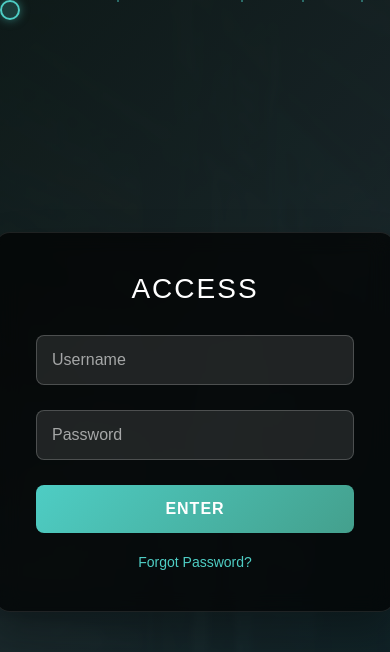
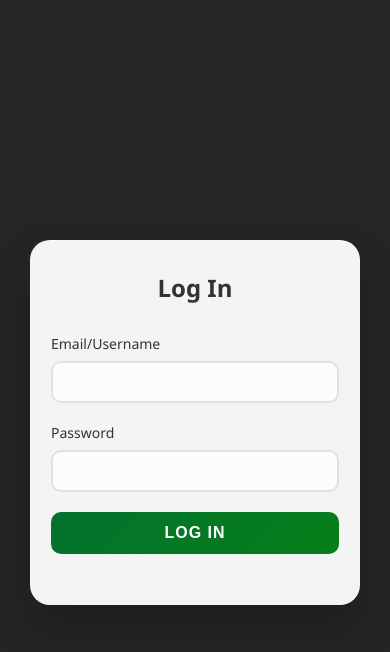
Before and after one commit to 19f6/graphQL, a plain HTML site: page login.html in a window 390 px wide. Drawn offline with Linux system fonts and the light colour scheme; files whose address does not match are found by name.

Commit message:
login page frontend done

```diff
--- a/login.html
+++ b/login.html
@@ -3,35 +3,33 @@
 <head>
     <meta charset="UTF-8">
     <meta name="viewport" content="width=device-width, initial-scale=1.0">
+    <title>Login</title>
     <link rel="stylesheet" href="styles.css">
-    <title>Interactive Login</title>
 </head>
 <body>
-    <div class="container" id="container">
-        <div class="background-overlay"></div>
-        <div class="reveal-circle" id="revealCircle"></div>
-        <div class="particles" id="particles"></div>
-        <div class="glow-effect"></div>
+    <div class="background" id="background"></div>
 
-        <div class="login-container">
-            <h1 class="login-title">ACCESS</h1>
-            <form id="loginForm">
-                <div class="form-group">
-                    <input type="text" class="form-input" placeholder="Username" required>
+    <div class="container">
+        <div class="login-box">
+            <div class="login-header">
+                <h2>Log In</h2>
+            </div>
+
+            <form class="login-form" id="loginForm">
+                <div class="input-group">
+                    <label for="email">Email/Username</label>
+                    <input type="email" id="email" name="email" required>
                 </div>
-                <div class="form-group">
-                    <input type="password" class="form-input" placeholder="Password" required>
+
+                <div class="input-group">
+                    <label for="password">Password</label>
+                    <input type="password" id="password" name="password" required>
                 </div>
-                <button type="submit" class="login-button">Enter</button>
+                <button type="submit" class="login-btn">Log In</button>
             </form>
-            <div class="forgot-password">
-                <a href="#" id="forgotLink">Forgot Password?</a>
-            </div>
         </div>
+    </div>
 
-        <div class="custom-cursor" id="cursor"></div>
-    </div>
-<script src="script.js"></script>
-
+    <script src="script.js"></script>
 </body>
 </html>
--- a/script.js
+++ b/script.js
@@ -1,103 +1,199 @@
-        const container = document.getElementById('container');
-        const revealCircle = document.getElementById('revealCircle');
-        const cursor = document.getElementById('cursor');
-        const particles = document.getElementById('particles');
-        let isHovering = false;
+// Get DOM elements
+const background = document.getElementById('background');
+const loginForm = document.getElementById('loginForm');
+const emailInput = document.getElementById('email');
+const passwordInput = document.getElementById('password');
 
-        // Create floating particles
-        function createParticles() {
-            for (let i = 0; i < 20; i++) {
-                const particle = document.createElement('div');
-                particle.className = 'particle';
-                particle.style.left = Math.random() * 100 + '%';
-                particle.style.animationDelay = Math.random() * 6 + 's';
-                particle.style.animationDuration = (Math.random() * 3 + 3) + 's';
-                particles.appendChild(particle);
-            }
-        }
+//
+document.addEventListener('mousemove', (e) => {
+    const mouseX = e.clientX;
+    const mouseY = e.clientY;
+    const windowWidth = window.innerWidth;
+    const windowHeight = window.innerHeight;
 
-        // Custom cursor movement
-        document.addEventListener('mousemove', (e) => {
-            cursor.style.left = e.clientX - 10 + 'px';
-            cursor.style.top = e.clientY - 10 + 'px';
+    // Convert mouse position to percentages
+    const mouseXPercent = (mouseX / windowWidth) * 100;
+    const mouseYPercent = (mouseY / windowHeight) * 100;
 
-            // Reveal effect on hover
-            const rect = container.getBoundingClientRect();
-            const x = e.clientX - rect.left;
-            const y = e.clientY - rect.top;
+    // Update CSS custom properties for the circle position
+    background.style.setProperty('--mouse-x', mouseXPercent + '%');
+    background.style.setProperty('--mouse-y', mouseYPercent + '%');
 
-            revealCircle.style.left = x - 100 + 'px';
-            revealCircle.style.top = y - 100 + 'px';
-            revealCircle.style.opacity = '1';
-        });
+    // Add active class to show the circle
+    background.classList.add('active');
+});
 
-        // Hide reveal circle when mouse leaves
-        container.addEventListener('mouseleave', () => {
-            revealCircle.style.opacity = '0';
-        });
+// Hide circle when mouse leaves the window
+document.addEventListener('mouseleave', () => {
+    background.classList.remove('active');
+});
 
-        // Enhanced hover effects for interactive elements
-        const interactiveElements = document.querySelectorAll('.form-input, .login-button, .forgot-password a');
+// Alternative hover effect for mobile/touch devices
+document.addEventListener('touchmove', (e) => {
+    const touch = e.touches[0];
+    const mouseX = touch.clientX;
+    const mouseY = touch.clientY;
+    const windowWidth = window.innerWidth;
+    const windowHeight = window.innerHeight;
 
-        interactiveElements.forEach(element => {
-            element.addEventListener('mouseenter', () => {
-                cursor.style.transform = 'scale(1.5)';
-                cursor.style.background = 'rgba(78, 205, 196, 0.4)';
-            });
+    // Convert touch position to percentages
+    const mouseXPercent = (mouseX / windowWidth) * 100;
+    const mouseYPercent = (mouseY / windowHeight) * 100;
 
-            element.addEventListener('mouseleave', () => {
-                cursor.style.transform = 'scale(1)';
-                cursor.style.background = 'rgba(78, 205, 196, 0.2)';
-            });
-        });
+    // Update CSS custom properties for the circle position
+    background.style.setProperty('--mouse-x', mouseXPercent + '%');
+    background.style.setProperty('--mouse-y', mouseYPercent + '%');
 
-        // Form submission
-        document.getElementById('loginForm').addEventListener('submit', (e) => {
-            e.preventDefault();
+    // Add active class to show the circle
+    background.classList.add('active');
+});
 
-            // Add loading animation
-            const button = document.querySelector('.login-button');
-            const originalText = button.textContent;
-            button.textContent = 'ACCESSING...';
-            button.style.background = 'linear-gradient(135deg, #666, #888)';
+document.addEventListener('touchend', () => {
+    background.classList.remove('active');
+});
 
-            // Simulate login process
-            setTimeout(() => {
-                button.textContent = 'ACCESS GRANTED';
-                button.style.background = 'linear-gradient(135deg, #27ae60, #2ecc71)';
+// Form validation and submission
+loginForm.addEventListener('submit', (e) => {
+    e.preventDefault();
 
-                setTimeout(() => {
-                    // Fade out effect
-                    document.body.style.transition = 'opacity 1s ease';
-                    document.body.style.opacity = '0';
+    const email = emailInput.value.trim();
+    const password = passwordInput.value.trim();
 
-                    setTimeout(() => {
-                        alert('Welcome! Login successful.');
-                        // Reset
-                        document.body.style.opacity = '1';
-                        button.textContent = originalText;
-                        button.style.background = 'linear-gradient(135deg, #4ecdc4, #44a08d)';
-                        document.getElementById('loginForm').reset();
-                    }, 1000);
-                }, 1000);
-            }, 2000);
-        });
+    // Basic validation
+    if (!email || !password) {
+        showMessage('Please fill in all fields', 'error');
+        return;
+    }
 
-        // Forgot password link
-        document.getElementById('forgotLink').addEventListener('click', (e) => {
-            e.preventDefault();
-            alert('Password recovery email would be sent to your registered email address.');
-        });
+    if (!isValidEmail(email)) {
+        showMessage('Please enter a valid email address', 'error');
+        return;
+    }
 
-        // Initialize
-        createParticles();
+    if (password.length < 6) {
+        showMessage('Password must be at least 6 characters long', 'error');
+        return;
+    }
 
-        // Add subtle screen glitch effect occasionally
-        setInterval(() => {
-            if (Math.random() < 0.1) {
-                document.body.style.filter = 'hue-rotate(10deg) contrast(1.1)';
-                setTimeout(() => {
-                    document.body.style.filter = 'none';
-                }, 100);
-            }
-        }, 3000);
+    // Simulate login process
+    // showMessage('Signing in...', 'loading');
+
+    // setTimeout(() => {
+    //     // Simulate successful login
+    //     showMessage('Login successful! Redirecting...', 'success');
+
+    //     // Redirect after 2 seconds (replace with actual redirect)
+    //     setTimeout(() => {
+    //         // window.location.href = '/dashboard';
+    //         console.log('Redirecting to dashboard...');
+    //     }, 2000);
+    // }, 1500);
+});
+
+// Email validation function
+function isValidEmail(email) {
+    const emailRegex = /^[^\s@]+@[^\s@]+\.[^\s@]+$/;
+    return emailRegex.test(email);
+}
+
+// Show message function
+// function showMessage(message, type) {
+//     // Remove any existing messages
+//     const existingMessage = document.querySelector('.message');
+//     if (existingMessage) {
+//         existingMessage.remove();
+//     }
+
+//     // Create message element
+//     const messageDiv = document.createElement('div');
+//     messageDiv.className = `message ${type}`;
+//     messageDiv.textContent = message;
+
+//     // Add styles for different message types
+//     const messageStyles = {
+//         success: {
+//             backgroundColor: '#10b981',
+//             color: 'white'
+//         },
+//         error: {
+//             backgroundColor: '#ef4444',
+//             color: 'white'
+//         },
+//         loading: {
+//             backgroundColor: '#3b82f6',
+//             color: 'white'
+//         }
+//     };
+
+//     Object.assign(messageDiv.style, {
+//         position: 'fixed',
+//         top: '20px',
+//         right: '20px',
+//         padding: '12px 20px',
+//         borderRadius: '8px',
+//         fontWeight: '500',
+//         zIndex: '1000',
+//         opacity: '0',
+//         transform: 'translateX(100%)',
+//         transition: 'all 0.3s ease',
+//         ...messageStyles[type]
+//     });
+
+//     document.body.appendChild(messageDiv);
+
+//     // Animate in
+//     setTimeout(() => {
+//         messageDiv.style.opacity = '1';
+//         messageDiv.style.transform = 'translateX(0)';
+//     }, 100);
+
+//     // Auto remove after 4 seconds (except for loading messages)
+//     if (type !== 'loading') {
+//         setTimeout(() => {
+//             messageDiv.style.opacity = '0';
+//             messageDiv.style.transform = 'translateX(100%)';
+//             setTimeout(() => {
+//                 if (messageDiv.parentNode) {
+//                     messageDiv.remove();
+//                 }
+//             }, 300);
+//         }, 4000);
+//     }
+// }
+
+// Input focus effects
+// emailInput.addEventListener('focus', () => {
+//     emailInput.parentNode.classList.add('focused');
+// });
+
+// emailInput.addEventListener('blur', () => {
+//     emailInput.parentNode.classList.remove('focused');
+// });
+
+// passwordInput.addEventListener('focus', () => {
+//     passwordInput.parentNode.classList.add('focused');
+// });
+
+// passwordInput.addEventListener('blur', () => {
+//     passwordInput.parentNode.classList.remove('focused');
+// });
+
+// Keyboard navigation
+document.addEventListener('keydown', (e) => {
+    if (e.key === 'Escape') {
+        // Clear any focused inputs
+        document.activeElement.blur();
+    }
+});
+
+// Initialize page
+document.addEventListener('DOMContentLoaded', () => {
+    // Add initial animation delay
+    setTimeout(() => {
+        const loginBox = document.querySelector('.login-box');
+        loginBox.style.opacity = '1';
+        loginBox.style.transform = 'translateY(0)';
+    }, 100);
+
+    console.log('Login page loaded successfully');
+});
--- a/styles.css
+++ b/styles.css
@@ -4,210 +4,200 @@
     box-sizing: border-box;
 }
 
-        body, html {
-            height: 100%;
-            font-family: 'Arial', sans-serif;
+body {
+    font-family: 'Segoe UI', Tahoma, Geneva, Verdana, sans-serif;
+    height: 100vh;
     overflow: hidden;
+    cursor: pointer;
 }
 
-        .container {
-            position: relative;
-            width: 100vw;
-            height: 100vh;
-            background: url(/home/fjassim/Desktop/GraphQL/background.png);
-            cursor: none;
+.background {
+    position: fixed;
+    top: 0;
+    left: 0;
+    width: 100%;
+    height: 100%;
+    background: #252525;
+    z-index: -1;
 }
 
-        .background-overlay {
+.background::before {
+    content: '';
     position: absolute;
     top: 0;
     left: 0;
     width: 100%;
     height: 100%;
-            background: linear-gradient(135deg,
-                rgba(15, 26, 25, 0.95) 0%,
-                rgba(26, 38, 42, 0.9) 50%,
-                rgba(13, 33, 39, 0.95) 100%);
-            backdrop-filter: blur(2px);
+    background-image: url('./background.png');
+    background-size: cover;
+    background-position: center;
+    background-repeat: no-repeat;
+    clip-path: circle(0px at 50% 50%);
+    transition: clip-path 0.3s ease;
+}
+
+.container {
+    display: flex;
+    justify-content: center;
+    align-items: center;
+    min-height: 100vh;
+    padding: 20px;
+}
+
+.login-box {
+    background: rgba(255, 255, 255, 0.95);
+    backdrop-filter: blur(10px);
+    border: 1px solid rgba(255, 255, 255, 0.2);
+    border-radius: 20px;
+    padding: 40px;
+    width: 100%;
+    max-width: 400px;
+    box-shadow: 0 25px 45px rgba(0, 0, 0, 0.2);
+    transform: translateY(0);
+    transition: all 0.3s ease;
+    position: relative;
     z-index: 1;
 }
 
-        .reveal-circle {
-            position: absolute;
-            width: 200px;
-            height: 200px;
-            border-radius: 50%;
-            background: transparent;
-            box-shadow: 0 0 0 2000px rgba(15, 26, 25, 0.9);
-            transition: all 0.3s ease;
-            pointer-events: none;
-            z-index: 2;
-            opacity: 0;
+.login-box:hover {
+    transform: translateY(-5px);
+    box-shadow: 0 35px 60px rgba(0, 0, 0, 0.3);
 }
 
-        .login-container {
-            position: absolute;
-            top: 50%;
-            left: 50%;
-            transform: translate(-50%, -50%);
-            background: rgba(0, 0, 0, 0.7);
-            backdrop-filter: blur(10px);
-            border: 1px solid rgba(255, 255, 255, 0.1);
-            border-radius: 15px;
-            padding: 40px;
-            width: 400px;
-            box-shadow: 0 20px 40px rgba(0, 0, 0, 0.3);
-            z-index: 3;
-            animation: fadeInUp 1s ease-out;
+.login-header {
+    text-align: center;
+    margin-bottom: 30px;
 }
 
-        @keyframes fadeInUp {
-            from {
-                opacity: 0;
-                transform: translate(-50%, -40%);
-            }
-            to {
-                opacity: 1;
-                transform: translate(-50%, -50%);
-            }
+.login-header h2 {
+    color: #333;
+    font-size: 28px;
+    font-weight: 600;
+    margin-bottom: 8px;
 }
 
-        .login-title {
-            color: #fff;
-            text-align: center;
-            margin-bottom: 30px;
-            font-size: 28px;
-            font-weight: 300;
-            letter-spacing: 2px;
+.login-header p {
+    color: #666;
+    font-size: 14px;
 }
 
-        .form-group {
-            margin-bottom: 25px;
-            position: relative;
+.login-form {
+    display: flex;
+    flex-direction: column;
 }
 
-        .form-input {
-            width: 100%;
-            padding: 15px;
-            background: rgba(255, 255, 255, 0.1);
-            border: 1px solid rgba(255, 255, 255, 0.2);
-            border-radius: 8px;
-            color: #fff;
-            font-size: 16px;
-            outline: none;
-            transition: all 0.3s ease;
+.input-group {
+    margin-bottom: 20px;
 }
 
-        .form-input::placeholder {
-            color: rgba(255, 255, 255, 0.6);
+.input-group label {
+    display: block;
+    margin-bottom: 8px;
+    color: #333;
+    font-weight: 500;
+    font-size: 14px;
 }
 
-        .form-input:focus {
-            border-color: #4ecdc4;
-            box-shadow: 0 0 10px rgba(78, 205, 196, 0.3);
-            background: rgba(255, 255, 255, 0.15);
+.input-group input {
+    width: 100%;
+    padding: 12px 16px;
+    border: 2px solid #e1e1e1;
+    border-radius: 10px;
+    font-size: 16px;
+    transition: all 0.3s ease;
+    background: rgba(255, 255, 255, 0.8);
 }
 
-        .login-button {
-            width: 100%;
-            padding: 15px;
-            background: linear-gradient(135deg, #4ecdc4, #44a08d);
+.input-group input:focus {
+    outline: none;
+    border-color: #09600c;
+    background: rgba(255, 255, 255, 1);
+    transform: translateY(-2px);
+    box-shadow: 0 8px 20px rgba(79, 70, 229, 0.2);
+}
+
+.form-options {
+    display: flex;
+    justify-content: space-between;
+    align-items: center;
+    margin-bottom: 25px;
+    font-size: 14px;
+}
+
+.checkbox-container {
+    display: flex;
+    align-items: center;
+    cursor: pointer;
+    color: #333;
+}
+
+.checkbox-container input {
+    margin-right: 8px;
+}
+
+.login-btn {
+    background: linear-gradient(135deg, #03722f, #057f18);
+    color: white;
     border: none;
-            border-radius: 8px;
-            color: #fff;
+    padding: 14px 20px;
+    border-radius: 10px;
     font-size: 16px;
     font-weight: 600;
     cursor: pointer;
     transition: all 0.3s ease;
+    margin-bottom: 20px;
     text-transform: uppercase;
     letter-spacing: 1px;
 }
 
-        .login-button:hover {
-            background: linear-gradient(135deg, #44a08d, #4ecdc4);
-            box-shadow: 0 10px 20px rgba(78, 205, 196, 0.3);
+.login-btn:hover {
+    background: linear-gradient(135deg, #03722f, #035810);
     transform: translateY(-2px);
+    box-shadow: 0 10px 25px rgba(79, 70, 229, 0.4);
 }
 
-        .forgot-password {
-            text-align: center;
-            margin-top: 20px;
+.login-btn:active {
+    transform: translateY(0);
+    box-shadow: 0 5px 15px rgba(79, 70, 229, 0.3);
 }
 
-        .forgot-password a {
-            color: #4ecdc4;
-            text-decoration: none;
+.signup-link {
+    text-align: center;
+    color: #666;
     font-size: 14px;
-            transition: color 0.3s ease;
 }
 
-        .forgot-password a:hover {
-            color: #fff;
+
+/* Responsive Design */
+@media (max-width: 480px) {
+    .login-box {
+        padding: 30px 20px;
+        margin: 0 10px;
     }
 
-        .custom-cursor {
-            position: absolute;
-            width: 20px;
-            height: 20px;
-            border: 2px solid #4ecdc4;
-            border-radius: 50%;
-            pointer-events: none;
-            z-index: 9999;
-            transition: all 0.1s ease;
-            background: rgba(78, 205, 196, 0.2);
-            box-shadow: 0 0 10px rgba(78, 205, 196, 0.5);
+    .login-header h2 {
+        font-size: 24px;
     }
 
-        .particles {
-            position: absolute;
-            top: 0;
-            left: 0;
-            width: 100%;
-            height: 100%;
-            z-index: 1;
-            opacity: 0.6;
+    .input-group input {
+        padding: 10px 14px;
     }
 
-        .particle {
-            position: absolute;
-            width: 2px;
-            height: 2px;
-            background: #4ecdc4;
-            border-radius: 50%;
-            animation: float 6s infinite ease-in-out;
+    .login-btn {
+        padding: 12px 20px;
+    }
 }
 
-        @keyframes float {
-            0%, 100% {
-                transform: translateY(0px) rotate(0deg);
+/* Hover effect animations */
+.background.active::before {
+    clip-path: circle(150px at var(--mouse-x, 50%) var(--mouse-y, 50%));
+}
+
+@keyframes fadeInBackground {
+    from {
         opacity: 0;
     }
-            50% {
-                transform: translateY(-100px) rotate(180deg);
+    to {
         opacity: 1;
     }
 }
-
-        .glow-effect {
-            position: absolute;
-            top: 50%;
-            left: 50%;
-            width: 300px;
-            height: 300px;
-            background: radial-gradient(circle, rgba(78, 205, 196, 0.1) 0%, transparent 70%);
-            border-radius: 50%;
-            transform: translate(-50%, -50%);
-            z-index: 0;
-            animation: pulse 3s infinite ease-in-out;
-        }
-
-        @keyframes pulse {
-            0%, 100% {
-                transform: translate(-50%, -50%) scale(1);
-                opacity: 0.3;
-            }
-            50% {
-                transform: translate(-50%, -50%) scale(1.2);
-                opacity: 0.1;
-            }
-        }
```
Lines whose indentation alone changed are shown as unchanged.
